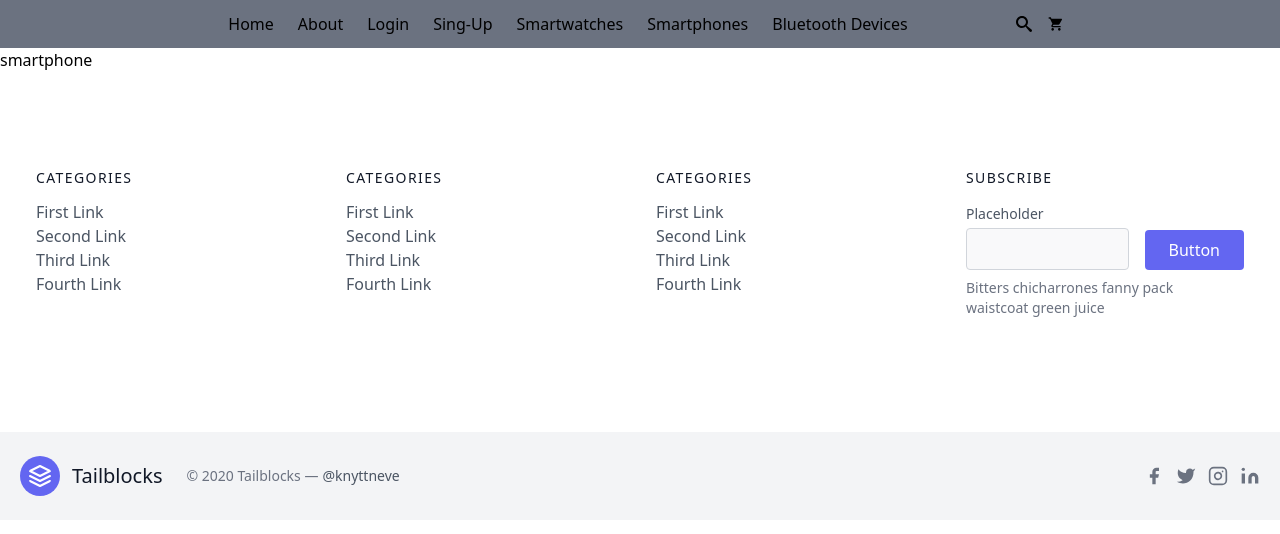
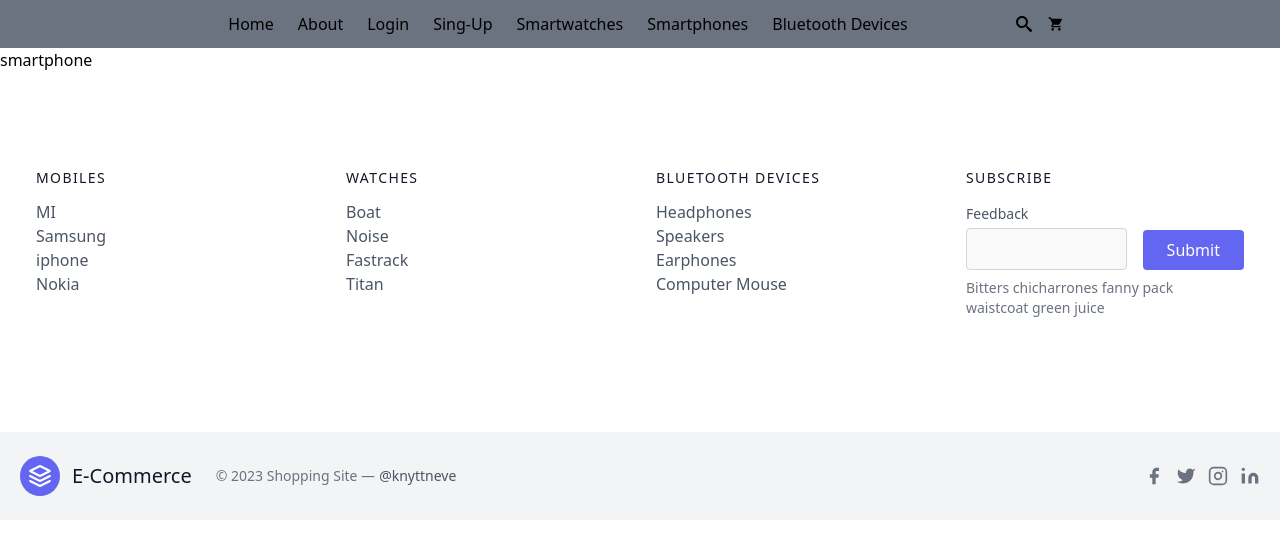
Before and after one commit to sumanmalakar/Project_Exhibition, a Next.js app: page /smartphone in a window 1280 px wide. Shown: the top 534 px of the page. Built offline with nearby package versions, Linux system fonts and the light colour scheme.

Commit message:
modified Footer file

```diff
--- a/components/footer.jsx
+++ b/components/footer.jsx
@@ -7,53 +7,53 @@ export default function footer() {
   <div class="container px-5 py-24 mx-auto">
     <div class="flex flex-wrap md:text-left text-center order-first">
       <div class="lg:w-1/4 md:w-1/2 w-full px-4">
-        <h2 class="title-font font-medium text-gray-900 tracking-widest text-sm mb-3">CATEGORIES</h2>
+        <h2 class="title-font font-medium text-gray-900 tracking-widest text-sm mb-3">MOBILES</h2>
         <nav class="list-none mb-10">
           <li>
-            <a class="text-gray-600 hover:text-gray-800">First Link</a>
+            <a class="text-gray-600 hover:text-gray-800">MI</a>
           </li>
           <li>
-            <a class="text-gray-600 hover:text-gray-800">Second Link</a>
+            <a class="text-gray-600 hover:text-gray-800">Samsung</a>
           </li>
           <li>
-            <a class="text-gray-600 hover:text-gray-800">Third Link</a>
+            <a class="text-gray-600 hover:text-gray-800">iphone</a>
           </li>
           <li>
-            <a class="text-gray-600 hover:text-gray-800">Fourth Link</a>
+            <a class="text-gray-600 hover:text-gray-800">Nokia</a>
           </li>
         </nav>
       </div>
       <div class="lg:w-1/4 md:w-1/2 w-full px-4">
-        <h2 class="title-font font-medium text-gray-900 tracking-widest text-sm mb-3">CATEGORIES</h2>
+        <h2 class="title-font font-medium text-gray-900 tracking-widest text-sm mb-3">WATCHES</h2>
         <nav class="list-none mb-10">
           <li>
-            <a class="text-gray-600 hover:text-gray-800">First Link</a>
+            <a class="text-gray-600 hover:text-gray-800">Boat</a>
           </li>
           <li>
-            <a class="text-gray-600 hover:text-gray-800">Second Link</a>
+            <a class="text-gray-600 hover:text-gray-800">Noise</a>
           </li>
           <li>
-            <a class="text-gray-600 hover:text-gray-800">Third Link</a>
+            <a class="text-gray-600 hover:text-gray-800">Fastrack</a>
           </li>
           <li>
-            <a class="text-gray-600 hover:text-gray-800">Fourth Link</a>
+            <a class="text-gray-600 hover:text-gray-800">Titan</a>
           </li>
         </nav>
       </div>
       <div class="lg:w-1/4 md:w-1/2 w-full px-4">
-        <h2 class="title-font font-medium text-gray-900 tracking-widest text-sm mb-3">CATEGORIES</h2>
+        <h2 class="title-font font-medium text-gray-900 tracking-widest text-sm mb-3">BLUETOOTH DEVICES</h2>
         <nav class="list-none mb-10">
           <li>
-            <a class="text-gray-600 hover:text-gray-800">First Link</a>
+            <a class="text-gray-600 hover:text-gray-800">Headphones</a>
           </li>
           <li>
-            <a class="text-gray-600 hover:text-gray-800">Second Link</a>
+            <a class="text-gray-600 hover:text-gray-800">Speakers</a>
           </li>
           <li>
-            <a class="text-gray-600 hover:text-gray-800">Third Link</a>
+            <a class="text-gray-600 hover:text-gray-800">Earphones</a>
           </li>
           <li>
-            <a class="text-gray-600 hover:text-gray-800">Fourth Link</a>
+            <a class="text-gray-600 hover:text-gray-800">Computer Mouse</a>
           </li>
         </nav>
       </div>
@@ -61,10 +61,10 @@ export default function footer() {
         <h2 class="title-font font-medium text-gray-900 tracking-widest text-sm mb-3">SUBSCRIBE</h2>
         <div class="flex xl:flex-nowrap md:flex-nowrap lg:flex-wrap flex-wrap justify-center items-end md:justify-start">
           <div class="relative w-40 sm:w-auto xl:mr-4 lg:mr-0 sm:mr-4 mr-2">
-            <label for="footer-field" class="leading-7 text-sm text-gray-600">Placeholder</label>
+            <label for="footer-field" class="leading-7 text-sm text-gray-600">Feedback</label>
             <input type="text" id="footer-field" name="footer-field" class="w-full bg-gray-100 bg-opacity-50 rounded border border-gray-300 focus:bg-transparent focus:ring-2 focus:ring-indigo-200 focus:border-indigo-500 text-base outline-none text-gray-700 py-1 px-3 leading-8 transition-colors duration-200 ease-in-out"></input>
           </div>
-          <button class="lg:mt-2 xl:mt-0 flex-shrink-0 inline-flex text-white bg-indigo-500 border-0 py-2 px-6 focus:outline-none hover:bg-indigo-600 rounded">Button</button>
+          <button class="lg:mt-2 xl:mt-0 flex-shrink-0 inline-flex text-white bg-indigo-500 border-0 py-2 px-6 focus:outline-none hover:bg-indigo-600 rounded">Submit</button>
         </div>
         <p class="text-gray-500 text-sm mt-2 md:text-left text-center">Bitters chicharrones fanny pack
           <br class="lg:block hidden"></br>waistcoat green juice
@@ -78,9 +78,9 @@ export default function footer() {
         <svg xmlns="http://www.w3.org/2000/svg" fill="none" stroke="currentColor" stroke-linecap="round" stroke-linejoin="round" stroke-width="2" class="w-10 h-10 text-white p-2 bg-indigo-500 rounded-full" viewBox="0 0 24 24">
           <path d="M12 2L2 7l10 5 10-5-10-5zM2 17l10 5 10-5M2 12l10 5 10-5"></path>
         </svg>
-        <span class="ml-3 text-xl">Tailblocks</span>
+        <span class="ml-3 text-xl">E-Commerce</span>
       </a>
-      <p class="text-sm text-gray-500 sm:ml-6 sm:mt-0 mt-4">© 2020 Tailblocks —
+      <p class="text-sm text-gray-500 sm:ml-6 sm:mt-0 mt-4">© 2023 Shopping Site —
         <a href="https://twitter.com/knyttneve" rel="noopener noreferrer" class="text-gray-600 ml-1" target="_blank">@knyttneve</a>
       </p>
       <span class="inline-flex sm:ml-auto sm:mt-0 mt-4 justify-center sm:justify-start">
```
